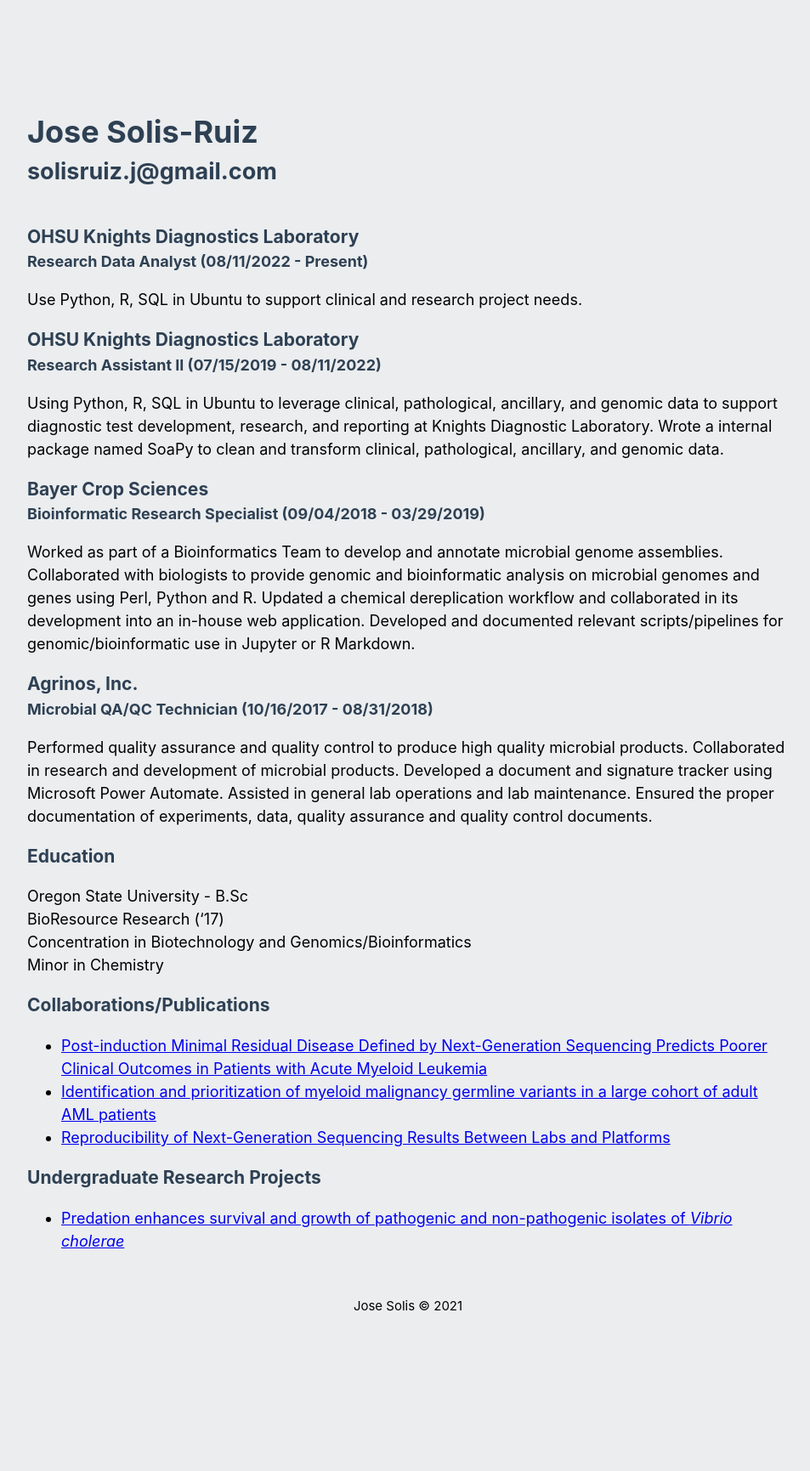
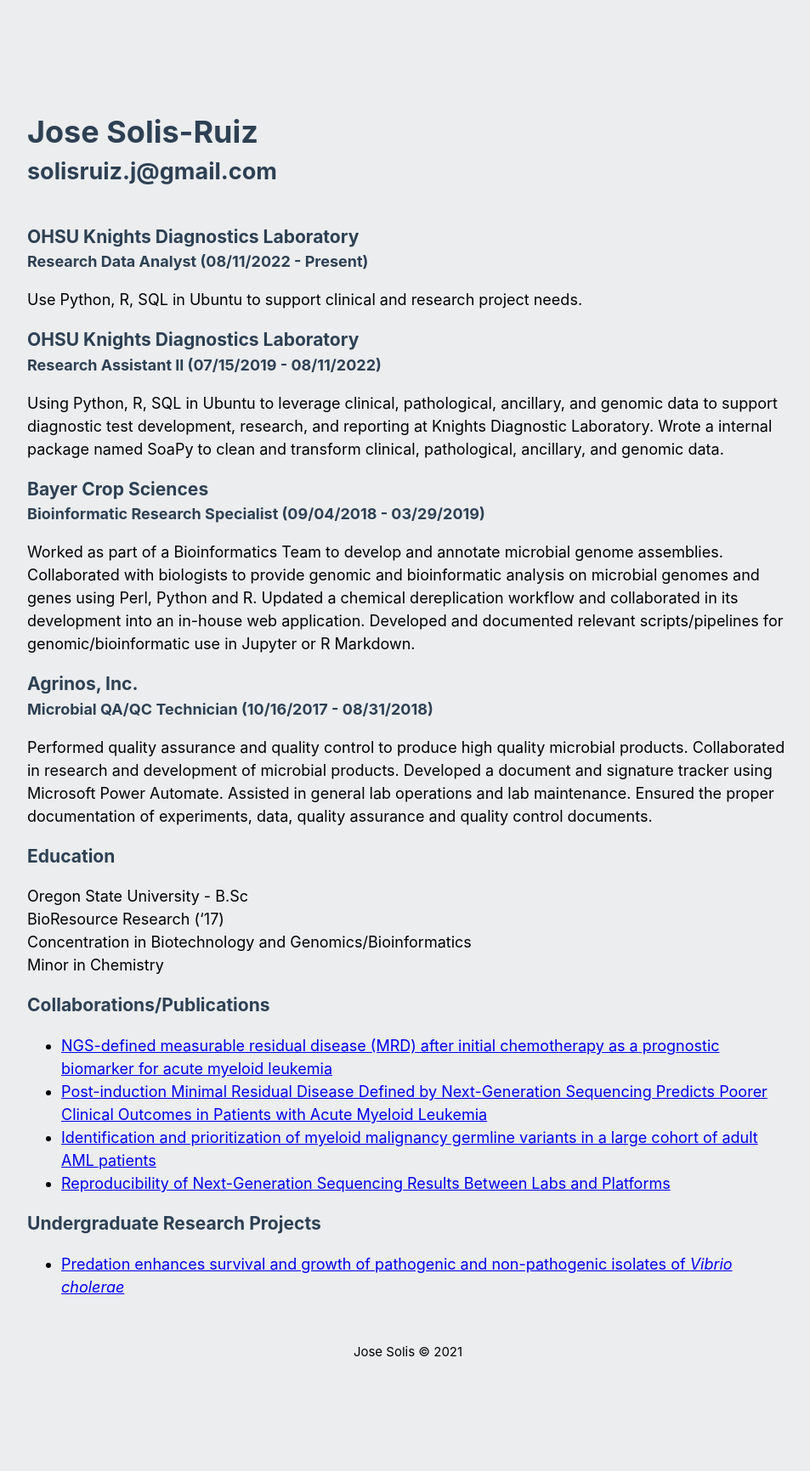
Before and after one commit to solisruj/solisruj.github.io, a Jekyll site: the page built from docs/index.md, in a window 1280 px wide. Shown: the whole page at 85% size, without its empty margins (160-1113 px from the left). Built offline with Jekyll 4.4.1, drawn with Linux system fonts in a browser that asks for light colours; our own code applies the rules of GitHub Pages for plain Markdown files; before the commit the page ends 1677 px from its top, so only the background shows below that.

Commit message:
Update index.md
Added AML NGS publcation

```diff
--- a/docs/index.md
+++ b/docs/index.md
@@ -38,6 +38,7 @@
 
 ### Collaborations/Publications
 
+- [NGS-defined measurable residual disease (MRD) after initial chemotherapy as a prognostic biomarker for acute myeloid leukemia](https://www.nature.com/articles/s41408-023-00833-7)
 - [Post-induction Minimal Residual Disease Defined by Next-Generation Sequencing Predicts Poorer Clinical Outcomes in Patients with Acute Myeloid Leukemia](https://www.questdiagnostics.com/healthcare-professionals/clinical-education-center/conference-presentations/2022/post-induction-minimal-residual-disease-defined-by-next-generation-sequencing-predicts-poorer-clinical-outcomes-in-patients-with-acute-myeloid-leukemiag)
 - [Identification and prioritization of myeloid malignancy germline variants in a large cohort of adult AML patients](https://www.sciencedirect.com/science/article/abs/pii/S0006497121015639)
 - [Reproducibility of Next-Generation Sequencing Results Between Labs and Platforms](https://blogs.ohsu.edu/researchnews/2020/03/16/next-generation-sequencing-among-new-approaches-discussed-at-pathology-research-day/)
```
